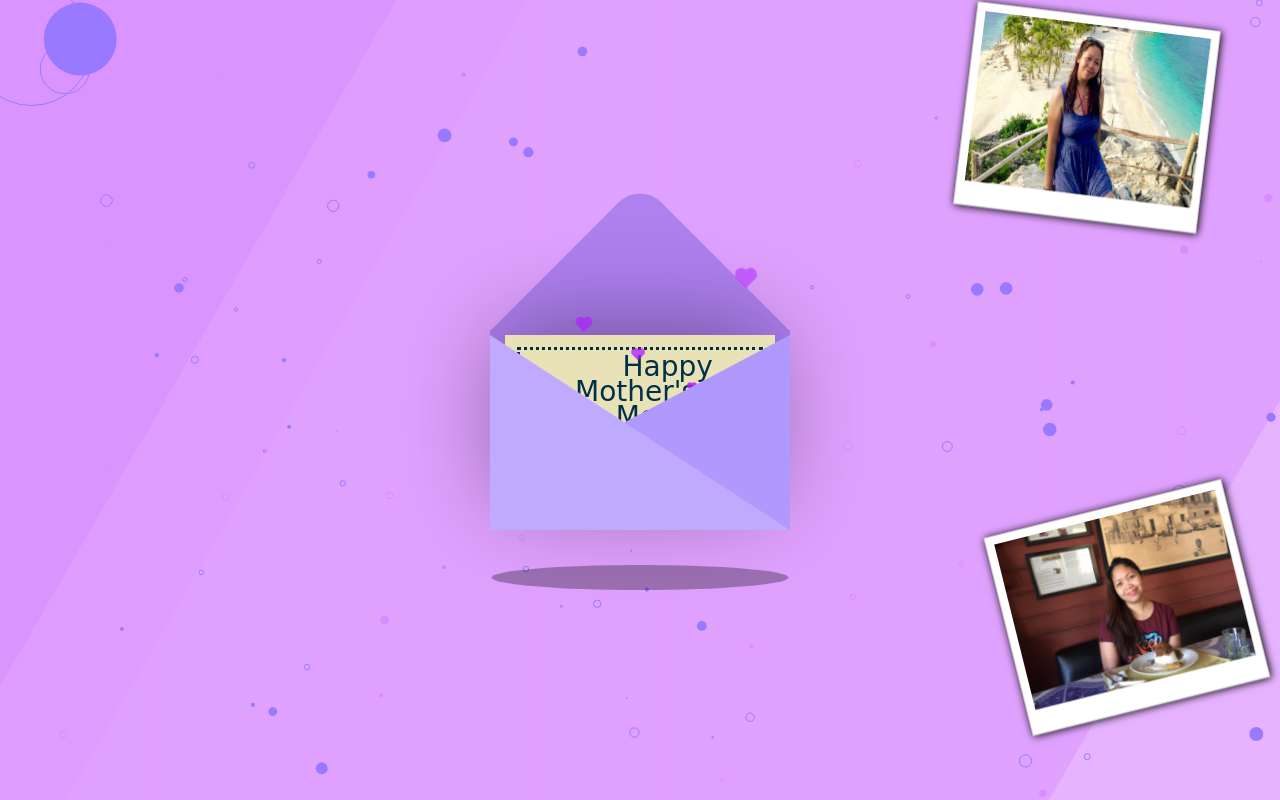
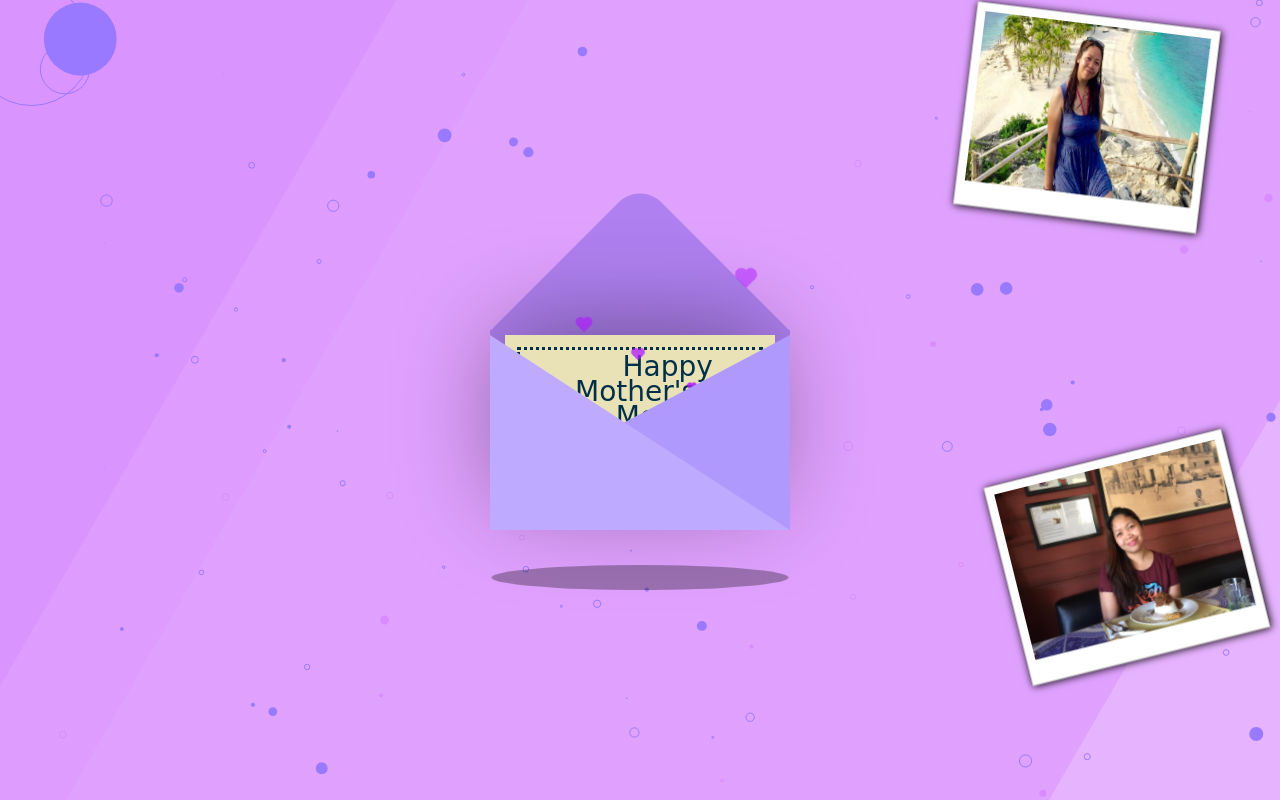
Before and after one commit to Biyoho01/MOMEH, a plain HTML site: page index.html in a window 1280 px wide. Drawn offline with nearby package versions, Linux system fonts and the light colour scheme.

Commit message:
Update style.css

```diff
--- a/style.css
+++ b/style.css
@@ -336,7 +336,7 @@ div.polaroid {
 
 .polaroid.rotate_left {
   position: fixed; /* or absolute */
-  top: 500px; /* Adjust as needed */
+  top: 450px; /* Adjust as needed */
   right: 0px; /* Adjust as needed */
   animation: bounce_left 2s infinite;
 }
```
